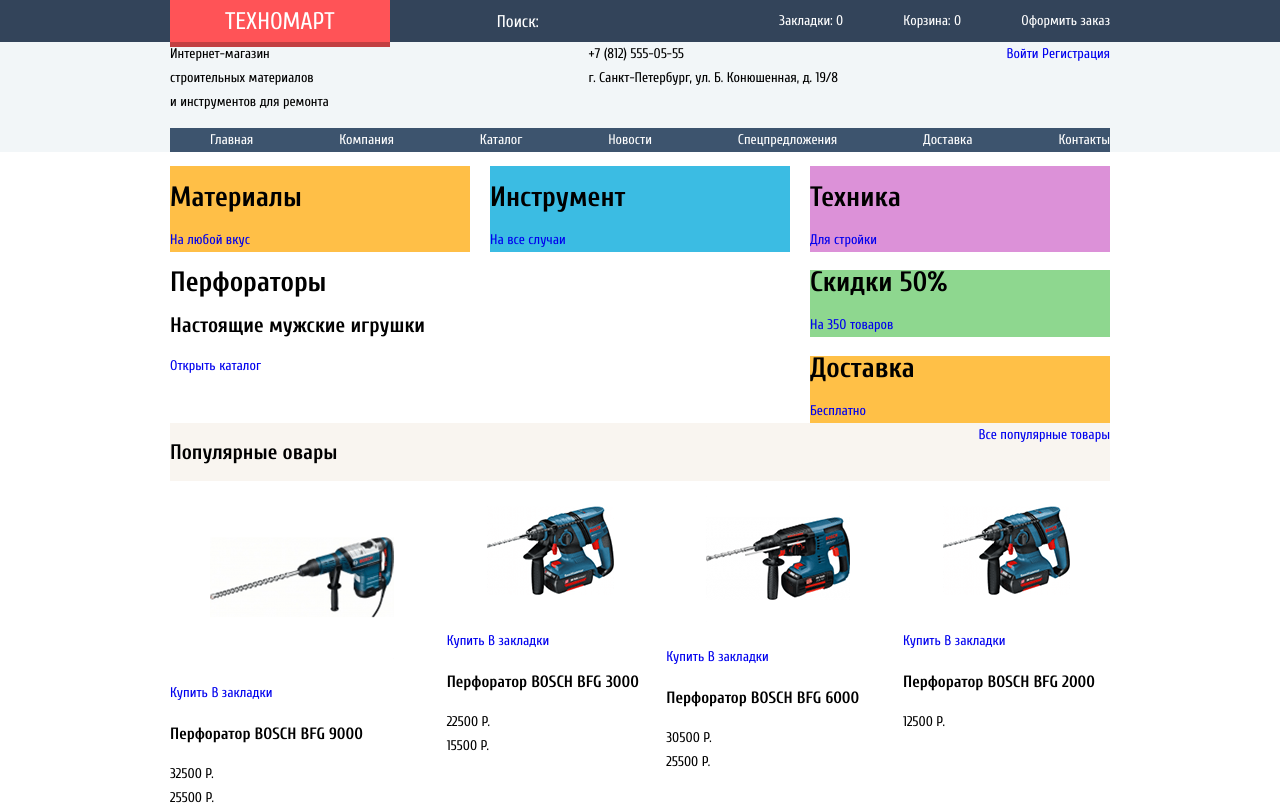
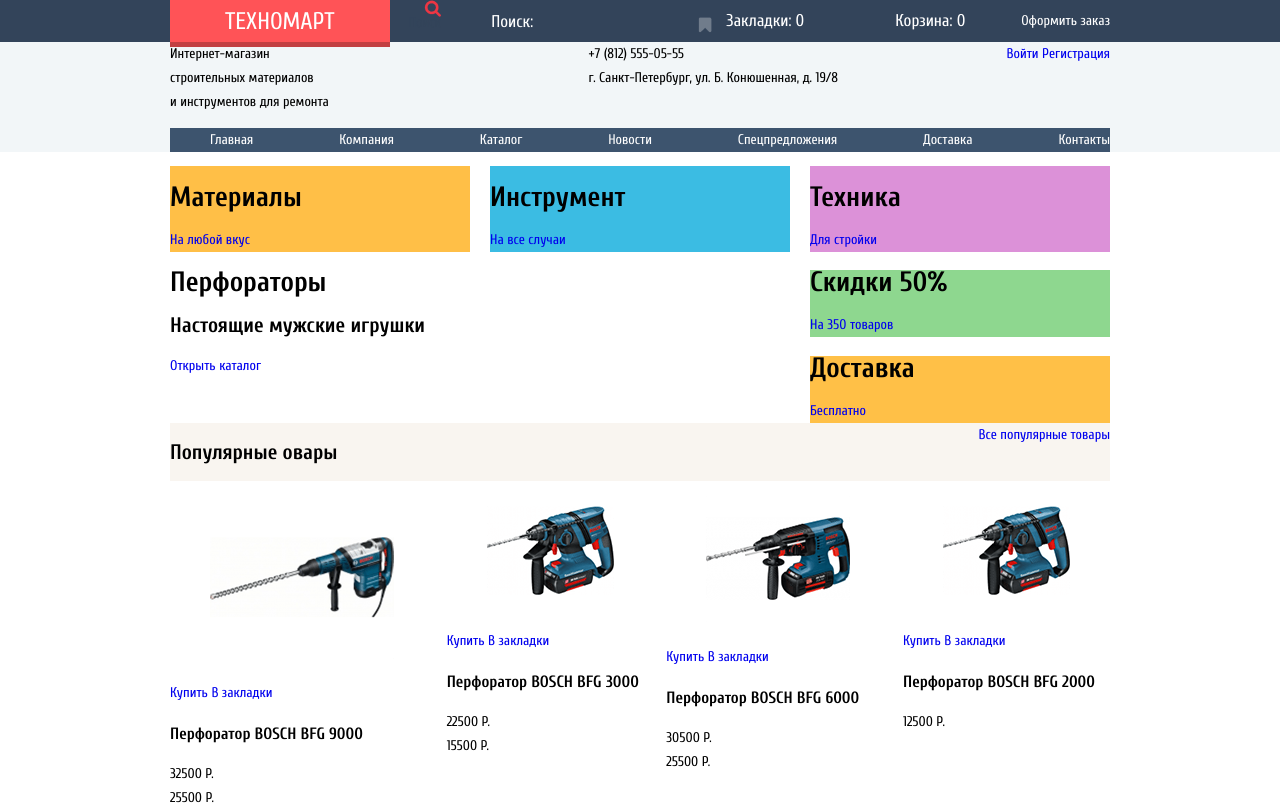
Before and after one commit to ozonep/357567-technomart, a plain HTML site: page index.html in a window 1280 px wide. Shown: the top 805 px of the page. Drawn offline with Linux system fonts and the light colour scheme.

Commit message:
Small fixes, big bugs

```diff
--- a/css/style.css
+++ b/css/style.css
@@ -258,7 +258,7 @@
 .input-search {
     height: 42px;
     border: none;
-    width: 269px;
+    width: 220px;
     padding-left: 47px;
     padding-top: 0;
     padding-bottom: 0;
@@ -266,13 +266,56 @@
     font-family: "Cuprum";
     font-size: 17px;
     box-sizing: border-box;
+}
+
+.label-search {
     position: relative;
+    color: #33445a;
+    /*padding-left: 47px;*/
 }
 
 
 
-.input-search:hover {
+.label-search::before {
+    content: "";
+    position: absolute;
+    display: block;
+    width: 17px;
+    height: 17px;
+    background-image: url(../img/spritesheet.png);
+    background-repeat: no-repeat;
+    background-position: -141px -191px;
+    left: 15px;
+}
+
+
+.input-search:hover,
+.label-search:hover {
     background-color: white;
+}
+
+/*.input-search:hover::before {
+    content: "";
+    position: absolute;
+    display: block;
+    width: 17px;
+    height: 17px;
+    background-image: url(../img/spritesheet.png);
+    background-repeat: no-repeat;
+    background-position: -141px -191px;
+    left: -15px;
+}*/
+
+.label-search:hover::before {
+    content: "";
+    position: absolute;
+    display: block;
+    width: 17px;
+    height: 17px;
+    background-image: url(../img/spritesheet.png);
+    background-repeat: no-repeat;
+    background-position: -141px -191px;
+    left: 19px;
 }
 
 
@@ -293,29 +336,28 @@
    color: white;
 }
 
-.input-search::before {
+.bookmarks-container,
+.basket-container {
+    width: 150px;
+    box-sizing: border-box;
+    position: relative;
+    padding-left: 43px;
+    font-size: 17px;
+}
+
+.bookmarks-container::before {
     content: "";
     position: absolute;
     display: block;
-    width: 17px;
-    height: 17px;
+    width: 14px;
+    height: 16px;
     background-image: url(../img/spritesheet.png);
     background-repeat: no-repeat;
-    background-position: -141px -191px;
-    left: -15px;
+    background-position: -82px -168px;
+    left: 15px;
+    bottom: 0;
 }
 
-.input-search:hover::before {
-    content: "";
-    position: absolute;
-    display: block;
-    width: 17px;
-    height: 17px;
-    background-image: url(../img/spritesheet.png);
-    background-repeat: no-repeat;
-    background-position: -141px -191px;
-    left: -15px;
-}
 
 
 
--- a/index.html
+++ b/index.html
@@ -14,7 +14,9 @@
             <div class="container flex">
                 <a href="#" class="header-logo">Техномарт</a>
                 <form action="" method="GET" class="search-form">
+                    <label class="label-search">Поиск
                     <input type="text" placeholder="Поиск:" class="input-search">
+                    </label>
                 </form>
                 <div class="bookmarks-container">
                     Закладки: <span class="bookmark-count">0</span>
```
